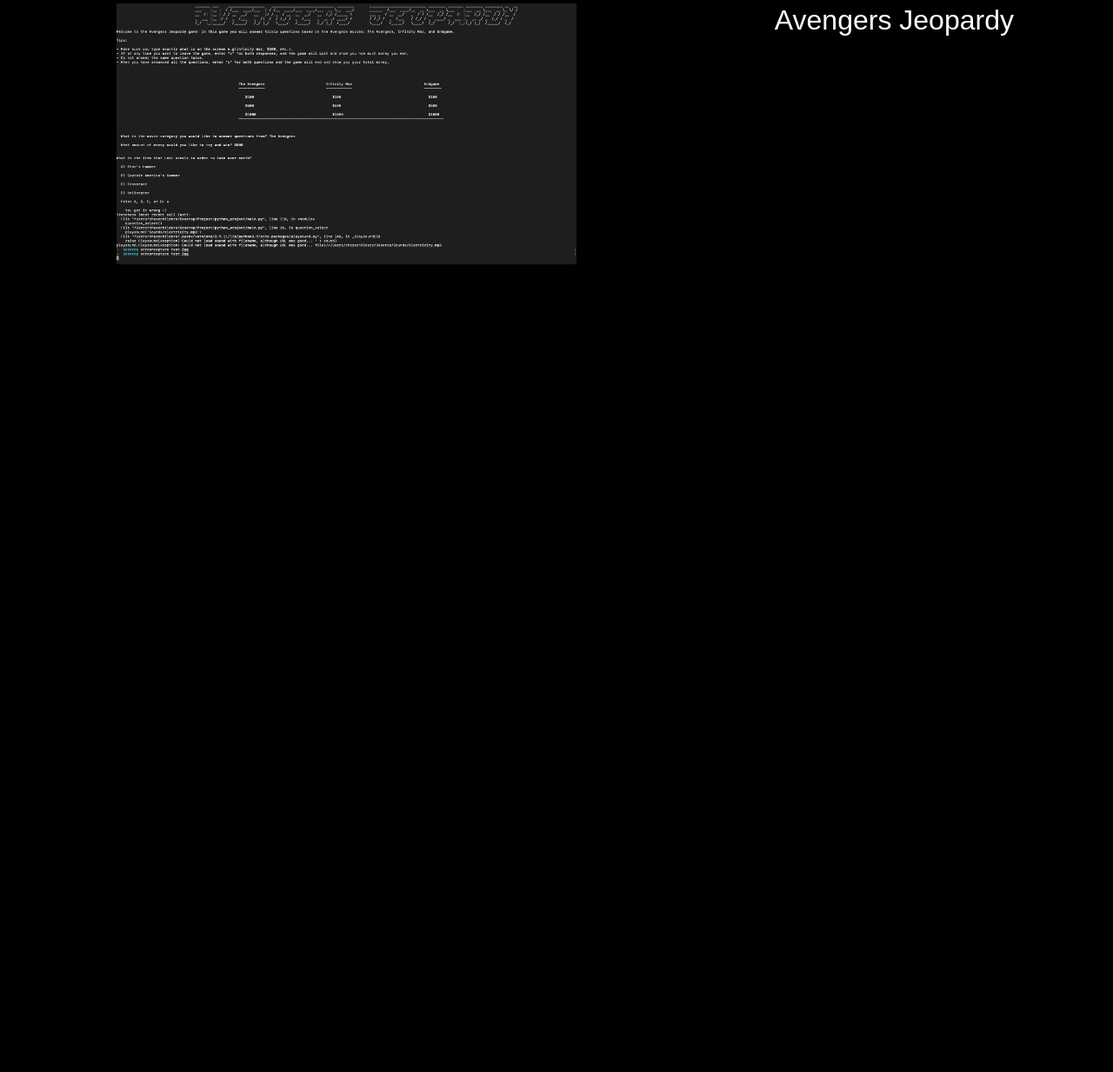
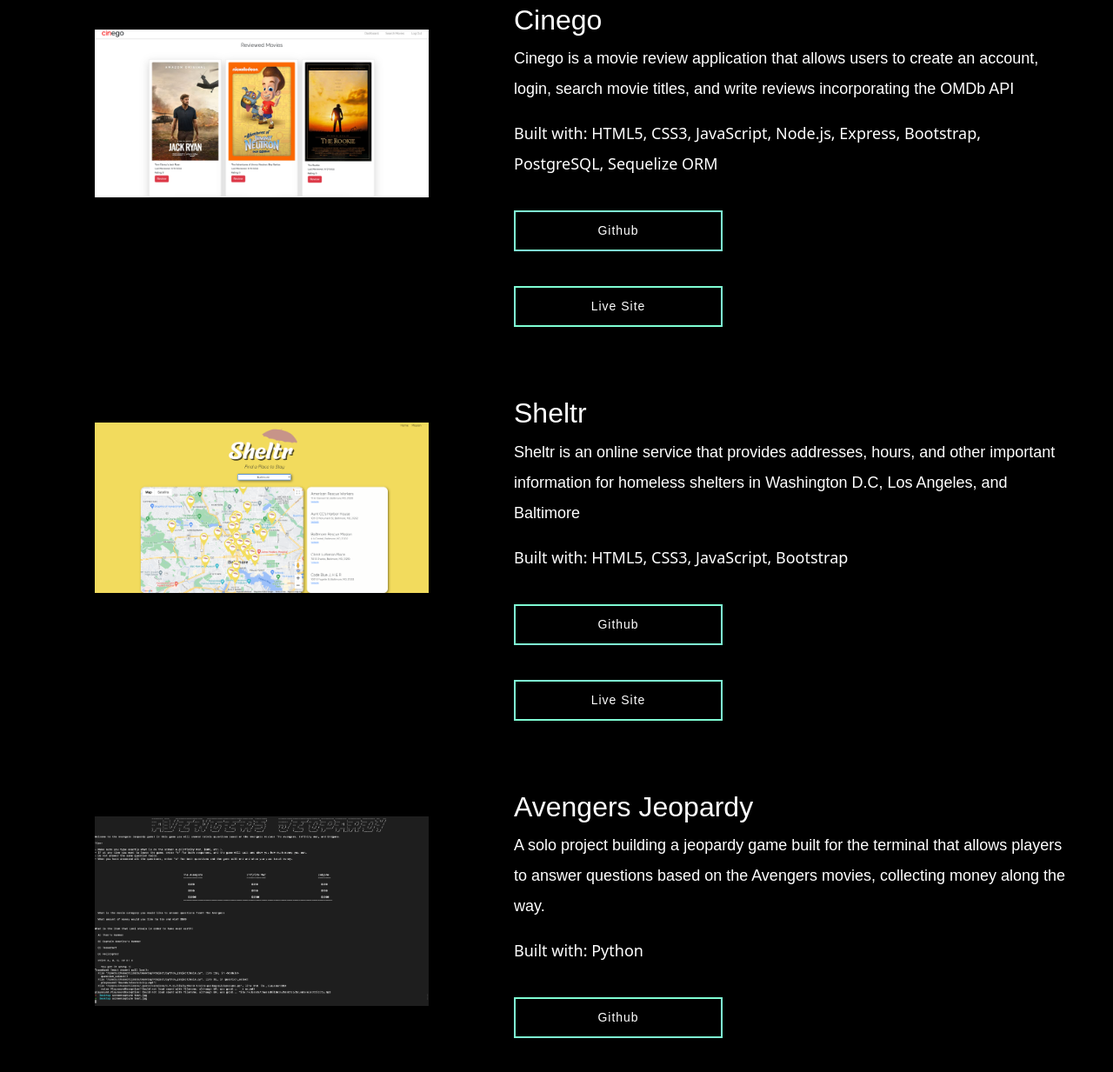
Before and after one commit to ChaseChilders/Portfolio-Website, a plain HTML site: page index.html in a window 1280 px wide. Shown: the part 831-2064 px from the top of the page at 87% size. Before the commit the page ends 1135 px from the top, so only its background shows below. Drawn offline with nearby package versions, Linux system fonts and the light colour scheme; a web font is replaced by a local one.

Commit message:
made changes

```diff
--- a/index.html
+++ b/index.html
@@ -24,9 +24,8 @@
   <header class="header">
     <h1 class="logo"><span class="logo-underline">Cha</span>se Childers</h1>
     <nav class="nav">
-      <a href="#">About</a>
+      <a href="#">Resume</a>
       <a href="#">Projects</a>
-      <a href="#">Contact</a>
     </nav>
   </header>
   <main class="main-container">
@@ -64,10 +63,45 @@
       <h1 class="projects-title"><span class="project-underline">Pro</span>jects</h1>
     </div>
     <div class="python-project">
+      <img src="./images/Screen Shot 2022-06-10 at 11.37.19 AM.png" alt="python project" class="python-image">
+      <div class="python-text">
+        <h2 class="python-heading">Cinego</h2>
+        <p class="python-description">Cinego is a movie review application that allows users to create an account,
+          login, search movie titles, and write reviews incorporating the OMDb API</p>
+        <p>Built with: HTML5, CSS3, JavaScript, Node.js, Express, Bootstrap, PostgreSQL, Sequelize ORM</p>
+        <div class="cingeo-buttons">
+          <a href="https://github.com/ChaseChilders/Cinego" target="blank"> <button
+              class="python-github-button">Github</button></a>
+          <a href="https://cinego-app.herokuapp.com/users/register" target="blank"><button
+              class="python-github-button">Live
+              Site</button></a>
+        </div>
+      </div>
+    </div>
+    <div class="python-project">
+      <img src="./images/Screen Shot 2022-06-10 at 11.25.23 AM.png" alt="python project" class="python-image">
+      <div class="python-text">
+        <h2 class="python-heading">Sheltr</h2>
+        <p class="python-description">Sheltr is an online service that provides addresses, hours, and other important
+          information for homeless shelters in Washington D.C, Los Angeles, and Baltimore</p>
+        <p>Built with: HTML5, CSS3, JavaScript, Bootstrap</p>
+        <div class="sheltr-buttons">
+          <a href="https://github.com/ChaseChilders/Sheltr" target="blank"><button
+              class="python-github-button">Github</button></a>
+          <a href="https://sheltr.netlify.app/" target="blank"><button class="python-github-button">Live
+              Site</button></a>
+        </div>
+      </div>
+    </div>
+    <div class="python-project" id="python">
       <img src="./images/Avengers Jeopardy.png" alt="python project" class="python-image">
       <div class="python-text">
         <h2 class="python-heading">Avengers Jeopardy</h2>
-        <p class="python-description"></p>
+        <p class="python-description">A solo project building a jeopardy game built for the terminal that allows players
+          to answer questions based on the Avengers movies, collecting money along the way.</p>
+        <p>Built with: Python</p>
+        <a href="https://github.com/ChaseChilders/python_project" target="blank"><button
+            class="python-github-button">Github</button></a>
       </div>
     </div>
   </div>
--- a/script.js
+++ b/script.js
@@ -56,3 +56,11 @@
   css.innerHTML = ".txt-rotate > .wrap { border-right: 0.08em solid #666 }";
   document.body.appendChild(css);
 };
+
+const button = document.querySelector(".projects-button");
+
+button.addEventListener("click", (e) => {
+  const projectsSection = document.querySelector(".projects-title");
+
+  projectsSection.scrollIntoView({ behavior: "smooth" });
+});
--- a/style.css
+++ b/style.css
@@ -180,18 +180,60 @@
   flex-direction: row;
   justify-content: space-around;
   margin-top: 60px;
+  width: 100%;
 }
 
 .python-image {
-  height: 300px;
-  width: auto;
-  padding-left: 20px;
+  height: 80%;
+  width: 30%;
+  margin-left: 60px;
+  margin-top: 30px;
 }
 
 .python-text {
   color: white;
+  display: flex;
+  flex-direction: column;
+  width: 50%;
+  font-weight: 100;
+  font-size: 18px;
+  line-height: 35px;
 }
 
 .python-heading {
   font-family: "Lexend Exa", sans-serif;
 }
+
+.python-description {
+  font-family: "Lexend Exa", sans-serif;
+}
+
+.python-github-button {
+  color: white;
+  border: 2px solid aquamarine;
+  border-radius: 0px;
+  padding: 4px 4px;
+  display: inline-block;
+  font-family: "Lexend Exa", sans-serif;
+  font-size: 14px;
+  letter-spacing: 1px;
+  cursor: pointer;
+  box-shadow: inset 0 0 0 0 aquamarine;
+  -webkit-transition: ease-out 0.4s;
+  -moz-transition: ease-out 0.4s;
+  transition: ease-out 0.4s;
+  width: 40%;
+  margin-top: 20px;
+  background-color: black;
+  margin-bottom: 20px;
+  font-weight: 100;
+}
+
+.python-github-button:hover {
+  box-shadow: inset 0 100px 0 0 aquamarine;
+  color: black;
+}
+
+#python {
+  margin-bottom: 40px;
+}
```
Also changed, not shown: images/Screen Shot 2022-06-10 at 11.25.23 AM.png (added), images/Screen Shot 2022-06-10 at 11.37.19 AM.png (added).
